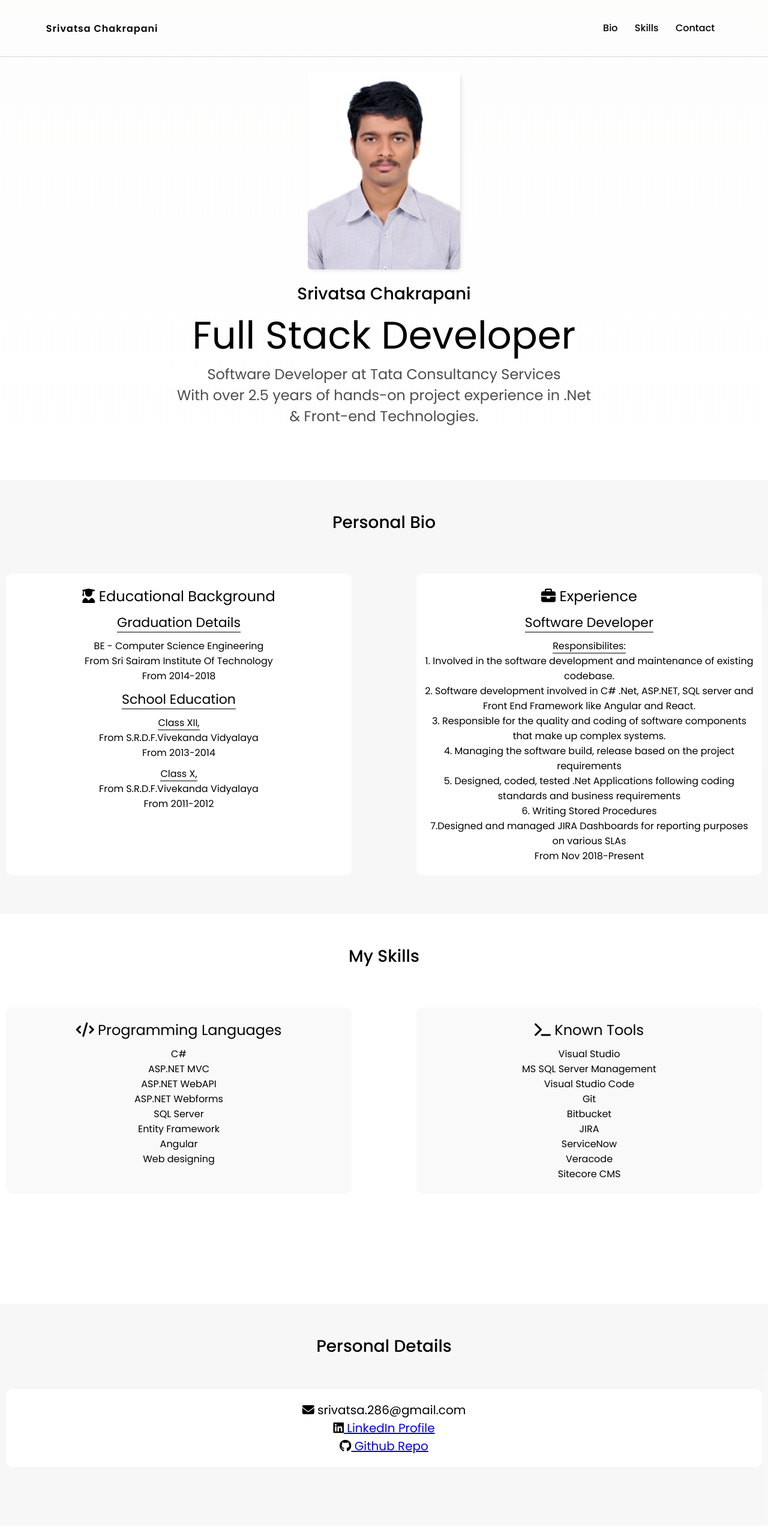
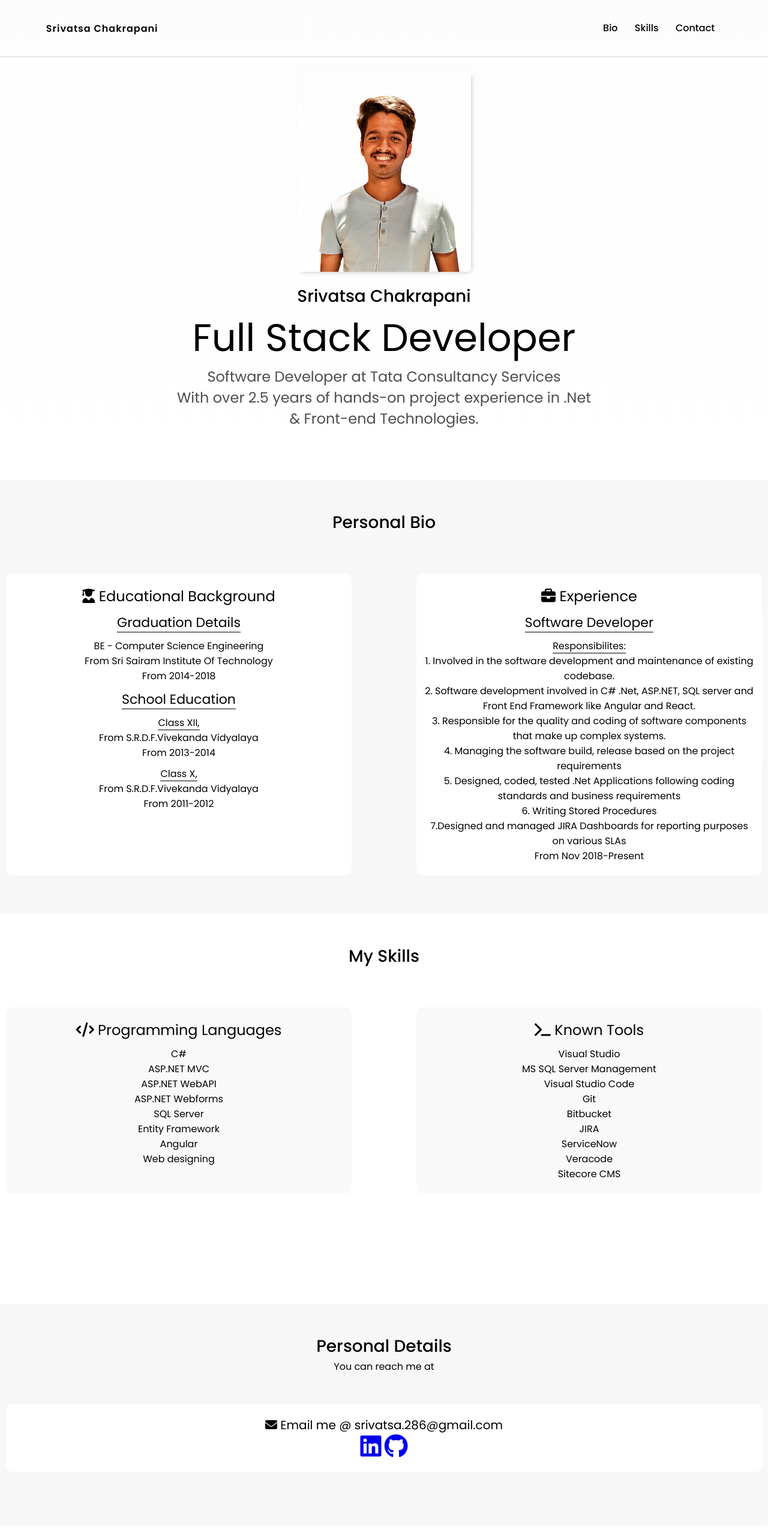
Before and after one commit to Srivatsa28/Portfolio, a plain HTML site: page index.html in a window 1280 px wide. Shown: the top 2560 px of the page at 60% size. Drawn offline with Linux system fonts and the light colour scheme.

Commit message:
Changed photo and few elements
Changed photo and few elements

```diff
--- a/index.html
+++ b/index.html
@@ -3,7 +3,7 @@
     <head>
         <meta charset="utf-8">
         <meta http-equiv="X-UA-Compatible" content="IE=edge">
-        <title>Portfolio</title>
+        <title>Srivatsa Portfolio</title>
         <meta name="description" content="">
         <meta name="viewport" content="width=device-width, initial-scale=1">
         <link rel="stylesheet" href="styles.css">
@@ -30,7 +30,7 @@
                 <i class="fas fa-bars" onclick="showMenu()"></i>
             </nav>
             <div class="text_box">
-                    <img src="Assets/srivatsa.png" alt="Man">
+                    <img src="Assets/new_image.png" alt="Man">
                     <p class="brand_name">Srivatsa Chakrapani</p>
                     <p class="intro">Full Stack Developer</p>
                     <p class="desc">
@@ -98,10 +98,13 @@
         <!-- Contact Details -->
         <section class="contact" id="contact">
             <h2>Personal Details</h2>
+            <p>You can reach me at</p>
             <div class="container">
-                <p><span><i class="fas fa-envelope"></i></span> srivatsa.286@gmail.com</p>
-                <p><span><i class="fab fa-linkedin"></i></span><a href="https://www.linkedin.com/in/srivatsarao28/"> LinkedIn Profile</a></p>
-                <p><span><i class="fab fa-github"></i></span><a href="https://www.linkedin.com/in/srivatsarao28/"> Github Repo</a></p>
+                <p><span><i class="fas fa-envelope fa-1x"></i></span> Email me @ srivatsa.286@gmail.com</p>
+                <p>
+                    <span><a href="https://www.linkedin.com/in/srivatsarao28/"><i class="fab fa-linkedin fa-2x"></i></a></span>
+                    <span><a href="https://www.linkedin.com/in/srivatsarao28/"><i class="fab fa-github fa-2x"></i></a></span>
+                </p>
             </div>
         </section>
         <section class="footer">
@@ -112,7 +115,7 @@
         <script>
             var navLinks = document.getElementById("navLinks");
             function showMenu(){
-                navLinks.style.right = "0";
+                navLinks.style.right = "0px";
             }
             function hideMenu(){
                 navLinks.style.right = "-200px";
--- a/styles.css
+++ b/styles.css
@@ -81,7 +81,7 @@ nav{
     border-radius: 2%;
     max-width: 290px;
     min-height: 330px;
-    box-shadow: 3px 3px 10px -4px rgba(0,0,0,.2);
+    box-shadow: 3px 3px 10px -4px rgba(0,0,0,.3);
 }
 
 .brand_name {
@@ -131,7 +131,7 @@ nav .fas{
         background-color: rgba(255, 255, 255, 0.9);
         width: 200px;
         top: 0;
-        right: 0;
+        right: -200px;
         text-align: left;
         z-index: 2;
         transition: 1s;
@@ -271,6 +271,10 @@ h4{
     background-color: rgb(255, 255, 255);
 }
 
+container .fas{
+    text-decoration: none;
+}
+
 @media(max-width: 700px){
     .row{
         flex-direction: column;
```
Also changed, not shown: Assets/new_image.png (added).
